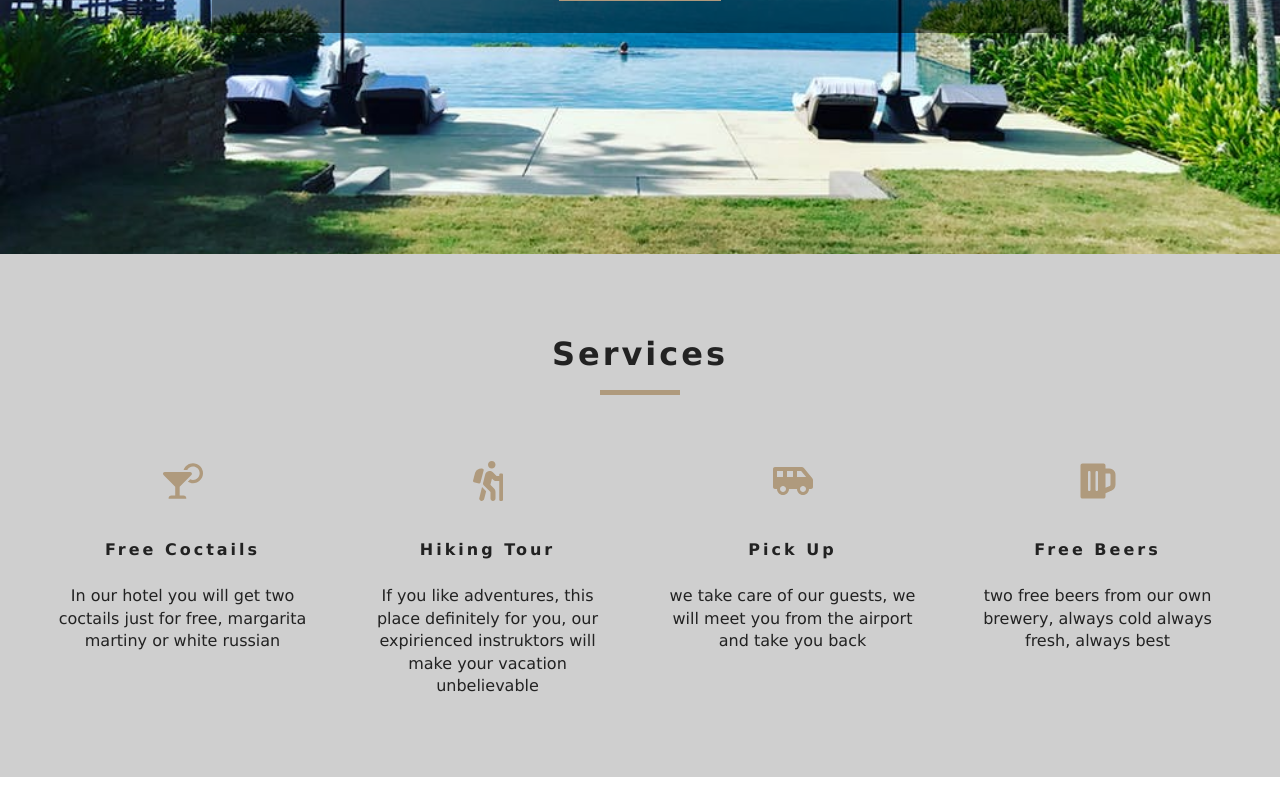
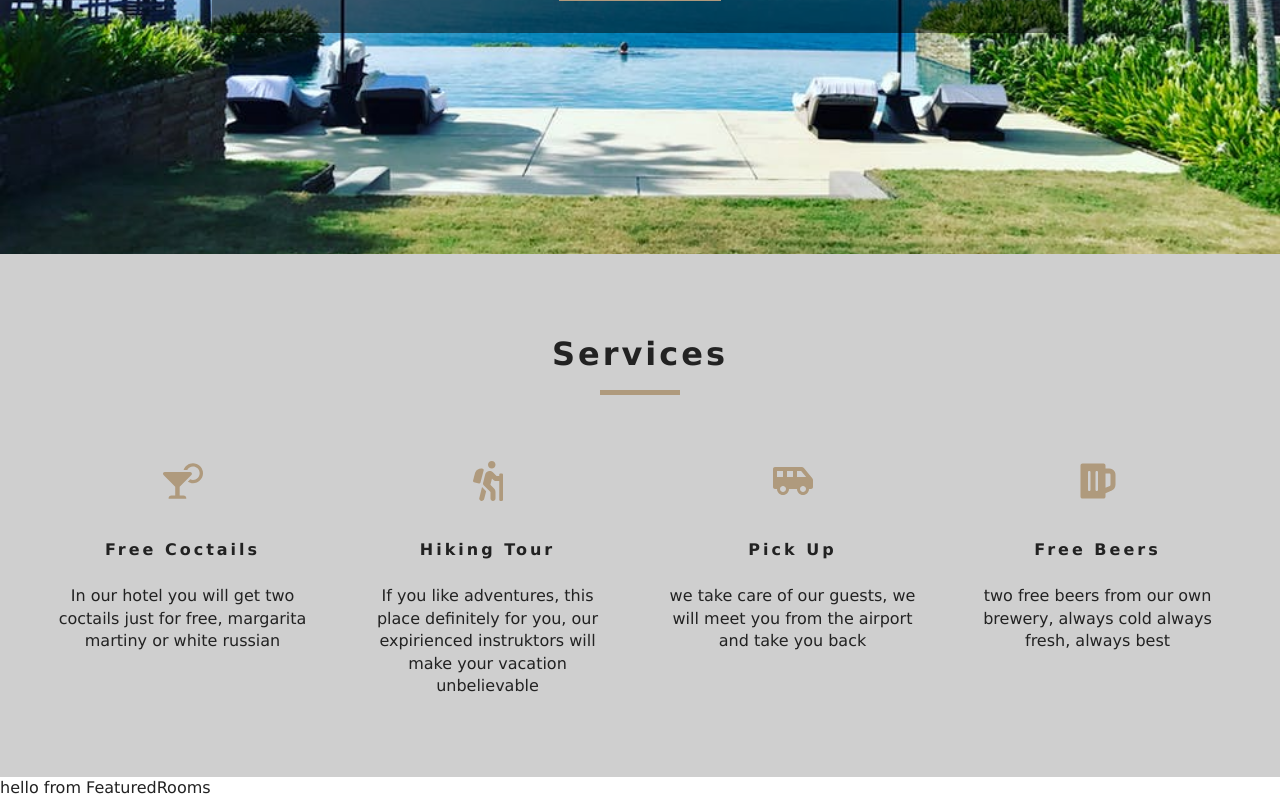
Before and after one commit to trudova/second-proj-trudova, a React (Create React App) app: page / in a window 1280 px wide. Shown: the part 546-1346 px from the top of the page. Before the commit the page ends 1323 px from the top, so only its background shows below. Built offline with nearby package versions, Linux system fonts and the light colour scheme.

Commit message:
FeaturedRooms added to the home

```diff
--- /dev/null
+++ b/src/components/FeaturedRooms.js
@@ -0,0 +1,11 @@
+import React, { Component } from 'react'
+
+export default class FeaturedRooms extends Component {
+    render() {
+        return (
+            <div>
+                hello from FeaturedRooms
+            </div>
+        )
+    }
+}
--- a/src/context.js
+++ b/src/context.js
@@ -1,11 +1,19 @@
 import React, { Component } from 'react'
 const RoomContext =React.createContext();
-export default class RoomProvider extends Component {
+//provider and concumer
+class RoomProvider extends Component {
+    state={
+
+    }
     render() {
         return (
             <div>
-
+                <RoomContext.Provider value='hello'>
+                    {this.props.children}
+                </RoomContext.Provider>
             </div>
         )
     }
 }
+const RoomConsumer =RoomContext.Consumer;
+export {RoomProvider,RoomConsumer,RoomContext};
--- a/src/index.js
+++ b/src/index.js
@@ -4,12 +4,13 @@ import ReactDOM from 'react-dom';
 import {BrowserRouter as Router} from 'react-router-dom'
 import App from './App';
 import * as serviceWorker from './serviceWorker';
-
+import {RoomProvider} from './context'
 ReactDOM.render(
+  <RoomProvider>
   <Router>
 <App />
   </Router>
-
+  </RoomProvider>
 
   ,
   document.getElementById('root')
--- a/src/pages/Home.js
+++ b/src/pages/Home.js
@@ -3,6 +3,8 @@ import Hero from '../components/Hero'
 import Banner from '../components/Banner'
 import {Link} from 'react-router-dom'
 import Services from '../components/Services'
+import FeaturedRooms from'../components/FeaturedRooms'
+
 export default function Home() {
     return (
         <>
@@ -14,6 +16,7 @@ export default function Home() {
         </Banner>
         </Hero >
         <Services/>
+        <FeaturedRooms/>
         </>
 
     )
```
